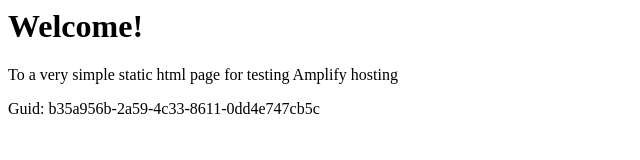
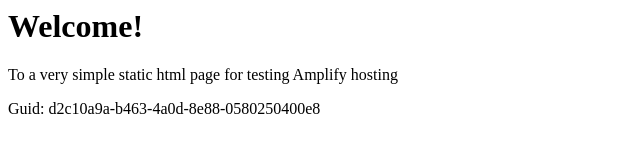
Before and after one commit to aws-aemilia-syd/Github-PR-Commit-Integration-Test-DoNotTouch-GitHubWebhookPushCanaryTest-v1-preprod-ap-southeast-2, a website: page src/index.html in a window 1280 px wide. Shown: the full height of the page, 0-640 px from the left. Drawn offline with Linux system fonts and the light colour scheme.

Commit message:
commit from integ tests

```diff
--- a/src/index.html
+++ b/src/index.html
@@ -12,6 +12,6 @@
 <body>
     <h1>Welcome!</h1>
     <p>To a very simple static html page for testing Amplify hosting</p>
-    <p>Guid: b35a956b-2a59-4c33-8611-0dd4e747cb5c</p></body>
+    <p>Guid: d2c10a9a-b463-4a0d-8e88-0580250400e8</p></body>
 
 </html>
```
